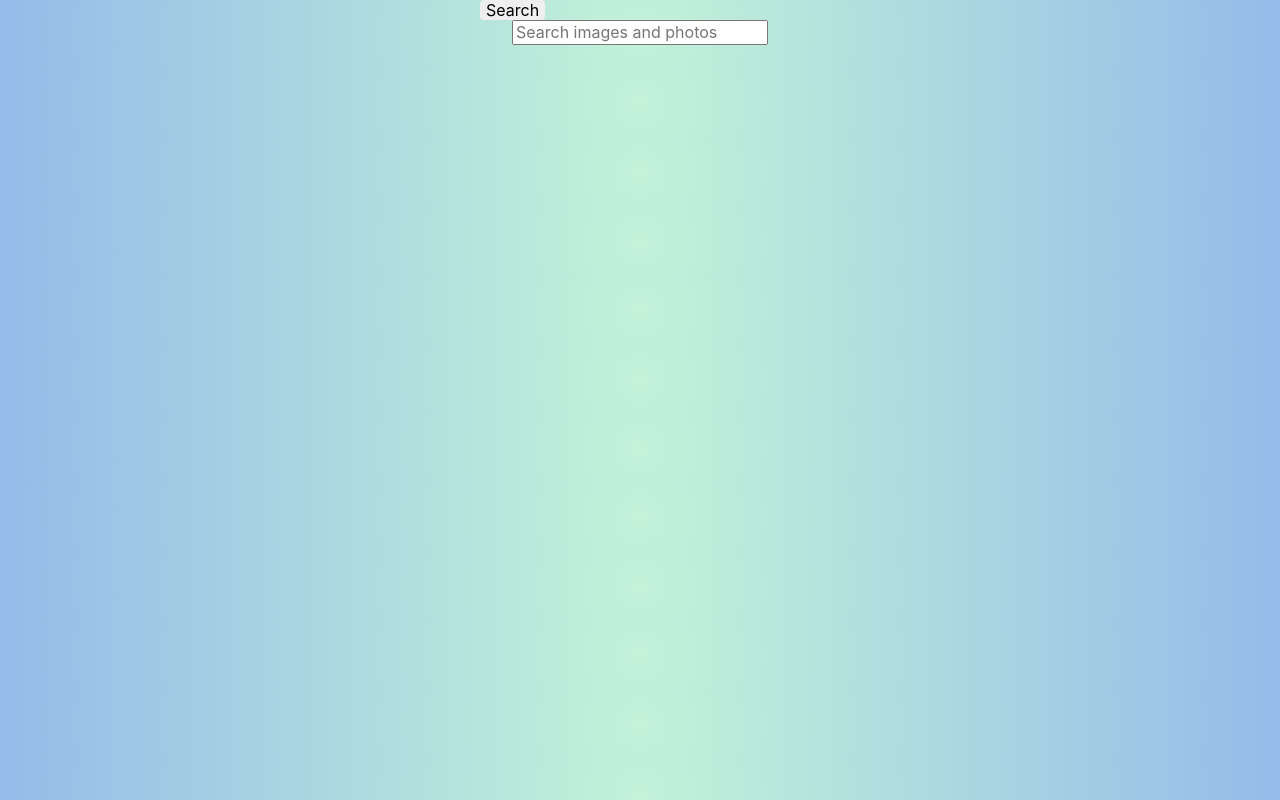
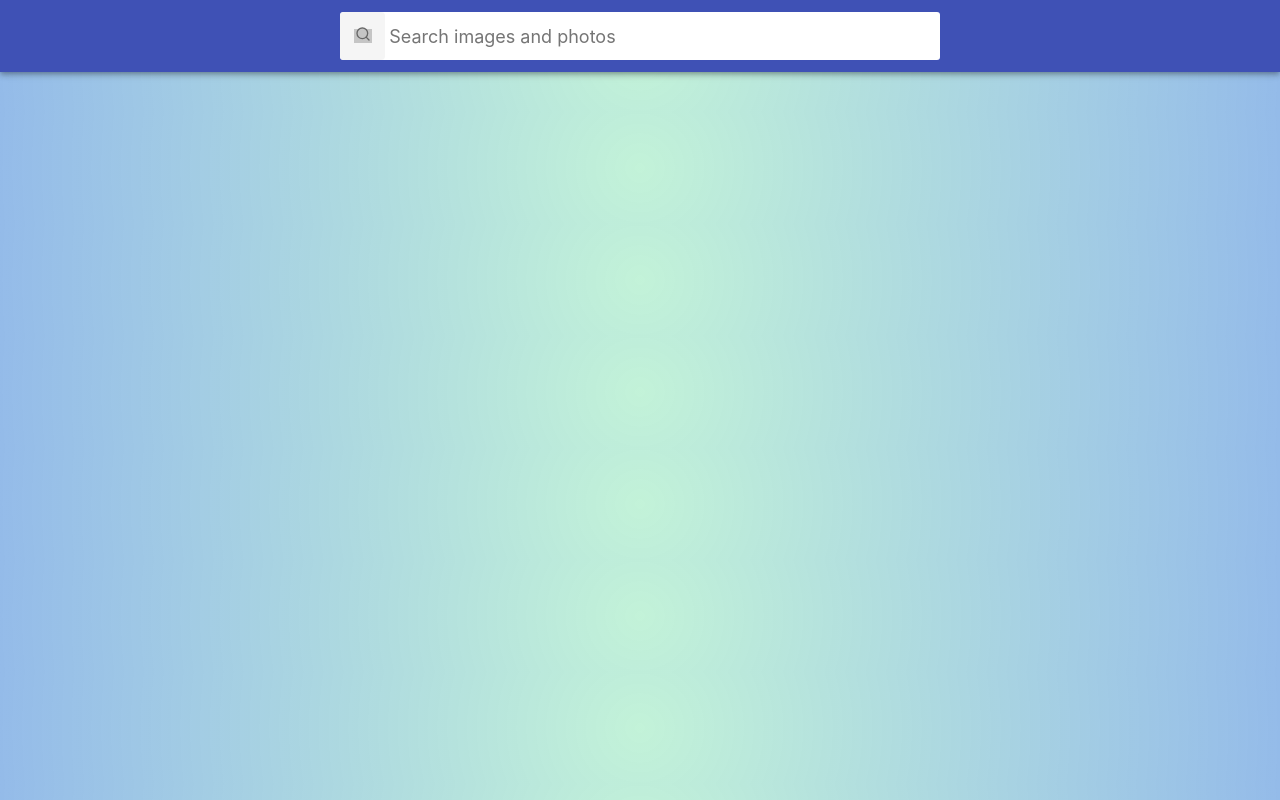
Before and after one commit to ViktoriyaSF/goit-react-hw-03-image-finder, a React (Create React App) app: page / in a window 1280 px wide. Built offline with nearby package versions, Linux system fonts and the light colour scheme; grey boxes are pictures that could not be loaded.

Commit message:
Searchbar

```diff
--- a/package.json
+++ b/package.json
@@ -11,6 +11,7 @@
     "modern-normalize": "^1.1.0",
     "react": "^18.1.0",
     "react-dom": "^18.1.0",
+    "react-icons": "^4.8.0",
     "react-scripts": "5.0.1",
     "styled-components": "^5.3.10",
     "web-vitals": "^2.1.3"
--- a/src/components/App.jsx
+++ b/src/components/App.jsx
@@ -1,40 +1,19 @@
 import React, { Component } from 'react';
 import { Layout } from './Layout/Layout';
 import { GlobalStyle } from './BasicStyles/GlobalStyle';
+import { ContainerStyl } from 'components/BasicStyles/Container.staled';
+import { Searchbar } from './Searchbar/Searchbar';
 
 export class App extends Component {
   state = {
     photoName: ' ',
   };
-  handleInputSearch = evt => {
-    const { value } = evt.currentTarget;
-    this.setState({ photoName: value.trim() });
-    console.log(value);
-  };
-  handleSubmit = evt => {
-    evt.preventDefault();
-    this.setState({ photoName: ' ' }); //по чистили
-  };
 
   render() {
     return (
       <Layout>
-        <header>
-          <form on Submit={this.handleSubmit}>
-            <button type="submit">
-              <span>Search</span>
-            </button>
-
-            <input
-              // value={photoName}
-              type="text"
-              autocomplete="off"
-              autofocus
-              placeholder="Search images and photos"
-              onChange={this.handleInputSearch}
-            />
-          </form>
-        </header>
+        <Searchbar></Searchbar>
+        <ContainerStyl></ContainerStyl>
         {/* <Searchbar">
           <form class="form">
             <button type="submit" class="button">
--- a/src/components/BasicStyles/Container.staled.jsx
+++ b/src/components/BasicStyles/Container.staled.jsx
@@ -4,12 +4,12 @@ export const ContainerStyl = styled.div`
   /* min-width: 320px; */
   /* padding: 0 15px; */
   /* margin-top: 40px; */
-  margin-left: auto;
+  /* margin-left: auto;
   margin-right: auto;
-  text-align: center;
+  text-align: center; */
 
   /* display: block; */
-  width: 320px;
+  /* width: 320px; */
 
   @media screen and (min-width: 480px) {
     max-width: 480px;
--- a/src/components/BasicStyles/GlobalStyle.jsx
+++ b/src/components/BasicStyles/GlobalStyle.jsx
@@ -60,4 +60,5 @@ button {
   border: none;
   border-radius: 4px;
 }
+
 `;
--- a/src/components/Layout/Layout.jsx
+++ b/src/components/Layout/Layout.jsx
@@ -1,6 +1,6 @@
-import { ContainerStyl } from 'components/BasicStyles/Container.staled';
+// import { ContainerStyl } from 'components/BasicStyles/Container.staled';
 import React from 'react';
 
 export const Layout = ({ children }) => {
-  return <ContainerStyl>{children}</ContainerStyl>;
+  return <>{children}</>;
 };
--- a/src/components/Searchbar/Searchbar.jsx
+++ b/src/components/Searchbar/Searchbar.jsx
@@ -0,0 +1,48 @@
+import React, { Component } from 'react';
+import {
+  SearchbarStyle,
+  SearchFormButtonStyle,
+  SearchFormInputStyle,
+  SearchFormStyle,
+} from './Searchbar.slyled';
+import { FiSearch } from 'react-icons/fi';
+
+export class Searchbar extends Component {
+  state = {
+    search: '',
+  };
+
+  handleInputSearch = evt => {
+    const { value } = evt.currentTarget;
+    this.setState({ search: value.trim() });
+    console.log(value);
+  };
+  handleSubmit = evt => {
+    evt.preventDefault();
+    this.setState({ search: ' ' }); //почистили
+  };
+
+  render() {
+    return (
+      // const { search } = this.state
+      <SearchbarStyle>
+        <SearchFormStyle on Submit={this.handleSubmit}>
+          <SearchFormButtonStyle type="submit">
+            <span>
+              <FiSearch />
+            </span>
+          </SearchFormButtonStyle>
+
+          <SearchFormInputStyle
+            value={this.state.search}
+            type="text"
+            autocomplete="off"
+            autofocus
+            placeholder="Search images and photos"
+            onChange={this.handleInputSearch}
+          />
+        </SearchFormStyle>
+      </SearchbarStyle>
+    );
+  }
+}
--- a/src/components/Searchbar/Searchbar.slyled.jsx
+++ b/src/components/Searchbar/Searchbar.slyled.jsx
@@ -1,6 +1,6 @@
 import styled from 'styled-components';
 
-export const Searchbar = styled.header`
+export const SearchbarStyle = styled.header`
   top: 0;
   left: 0;
   position: sticky;
@@ -18,35 +18,34 @@ export const Searchbar = styled.header`
   box-shadow: 0px 2px 4px -1px rgba(0, 0, 0, 0.2),
     0px 4px 5px 0px rgba(0, 0, 0, 0.14), 0px 1px 10px 0px rgba(0, 0, 0, 0.12);
 `;
+export const SearchFormStyle = styled.form`
+  display: flex;
+  align-items: center;
+  width: 100%;
+  max-width: 600px;
+  background-color: #fff;
+  border-radius: 3px;
+  overflow: hidden;
+`;
 
-// .SearchForm {
-//   display: flex;
-//   align-items: center;
-//   width: 100%;
-//   max-width: 600px;
-//   background-color: #fff;
-//   border-radius: 3px;
-//   overflow: hidden;
-// }
+export const SearchFormButtonStyle = styled.button`
+  display: inline-block;
+  width: 48px;
+  height: 48px;
+  border: 0;
+  background-image: url('https://image.flaticon.com/icons/svg/149/149852.svg');
+  background-size: 40%;
+  background-repeat: no-repeat;
+  background-position: center;
+  opacity: 0.6;
+  transition: opacity 250ms cubic-bezier(0.4, 0, 0.2, 1);
+  cursor: pointer;
+  outline: none;
 
-// .SearchForm-button {
-//   display: inline-block;
-//   width: 48px;
-//   height: 48px;
-//   border: 0;
-//   background-image: url('https://image.flaticon.com/icons/svg/149/149852.svg');
-//   background-size: 40%;
-//   background-repeat: no-repeat;
-//   background-position: center;
-//   opacity: 0.6;
-//   transition: opacity 250ms cubic-bezier(0.4, 0, 0.2, 1);
-//   cursor: pointer;
-//   outline: none;
-// }
-
-// .SearchForm-button:hover {
-//   opacity: 1;
-// }
+  :hover {
+    opacity: 1;
+  }
+`;
 
 // .SearchForm-button-label {
 //   position: absolute;
@@ -59,19 +58,22 @@ export const Searchbar = styled.header`
 //   clip-path: inset(50%);
 //   border: 0;
 // }
+export const SearchFormInputStyle = styled.input`
+  display: inline-block;
+  width: 100%;
+  font: inherit;
+  font-size: 20px;
+  border: none;
+  outline: none;
+  padding-left: 4px;
+  padding-right: 4px;
 
-// .SearchForm-input {
-//   display: inline-block;
-//   width: 100%;
-//   font: inherit;
-//   font-size: 20px;
-//   border: none;
-//   outline: none;
-//   padding-left: 4px;
-//   padding-right: 4px;
-// }
-
-// .SearchForm-input::placeholder {
-//   font: inherit;
-//   font-size: 18px;
-// }
+  ::placeholder {
+    font: inherit;
+    font-size: 18px;
+  }
+  .react-icons {
+    width: 32px;
+    height: 32px;
+  }
+`;
```
Also changed, not shown: 1 other file (tests, documents, lock files or other folders).
